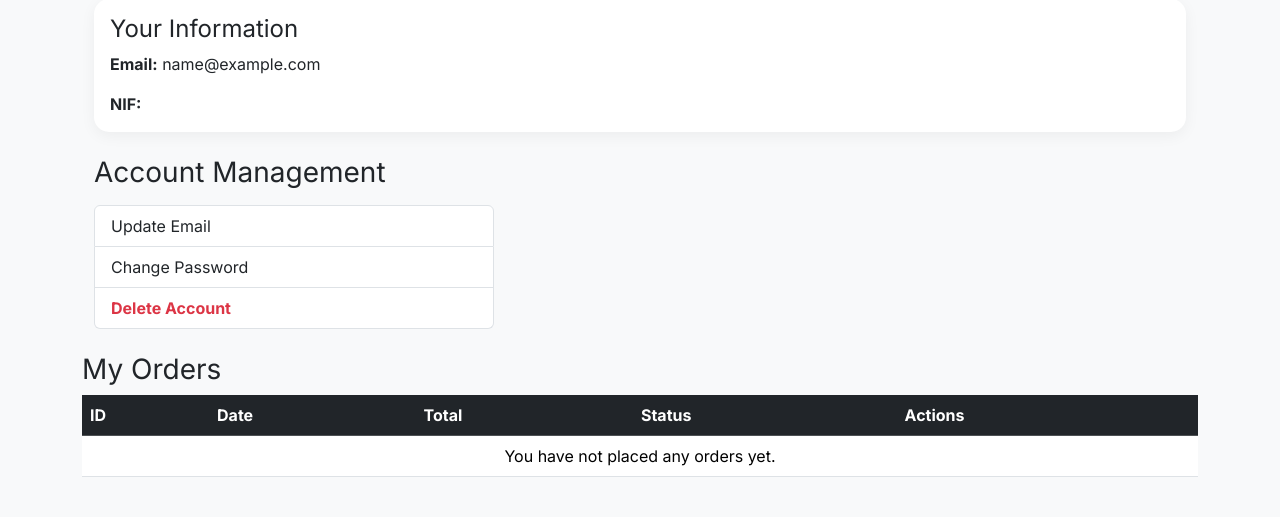
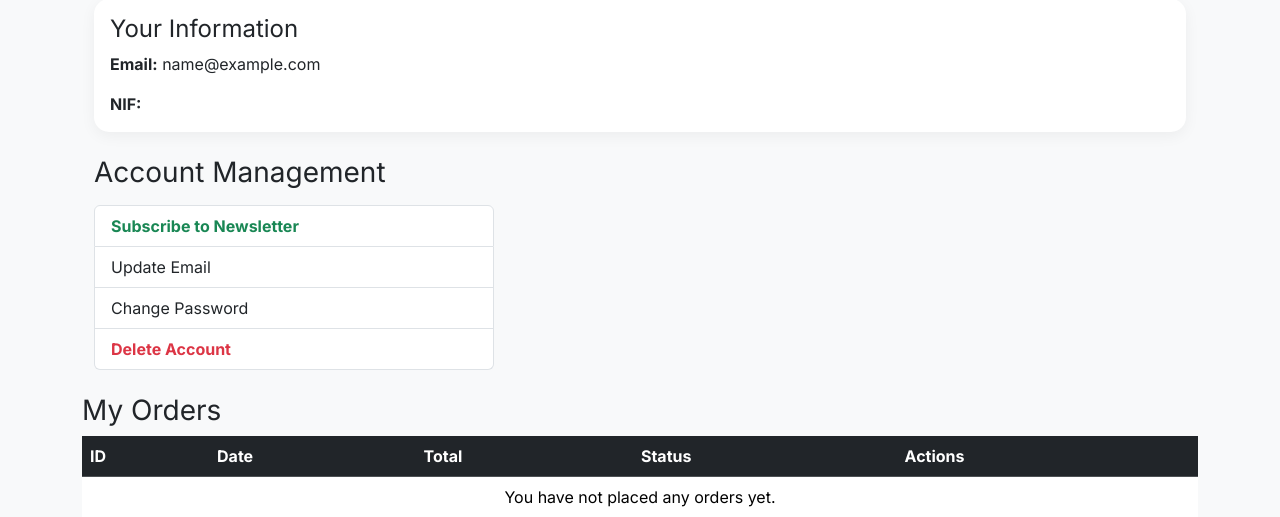
Before and after one commit to leo-snczki/RebootVerde, a Django app: page /users/accounts/profile/ in a window 1280 px wide. Shown: the part 219-736 px from the top of the page. Run offline with Django 4.2, Linux system fonts and the light colour scheme; the visitor is signed in with stand-in values (Sample User, id 1); data that the repository does not hold is empty; parts of the project's set-up code (start-up, migrations or seed data) failed here and were passed over; some libraries are stand-ins or nearby versions.

Commit message:
Add newsletter subscription management: implement subscribe/unsubscribe functionality and update user model

```diff
--- a/maps/signals.py
+++ b/maps/signals.py
@@ -11,7 +11,10 @@ User = get_user_model()
 @receiver(post_save, sender=EwastePin)
 def notify_users_new_pin(sender, instance, created, **kwargs):
     if created:
-        users_emails = list(User.objects.filter(is_active=True).values_list('email', flat=True))
+        users_emails = list(User.objects.filter(
+            is_active=True,
+            receive_newsletter=True
+        ).values_list('email', flat=True))
 
         if users_emails:
             subject = '🌍 Novo Ponto de Coleta: ' + (instance.name or "Disponível no Mapa")
--- a/maps/templates/maps/emails/new_pin_notification.html
+++ b/maps/templates/maps/emails/new_pin_notification.html
@@ -28,7 +28,9 @@
                     </tr>
                     <tr>
                         <td style="background-color: #f8f9fa; padding: 15px; text-align: center; font-size: 12px; color: #999999;">
-                            © 2026 RebootVerde
+                            © 2026 RebootVerde <br>
+                            Recebeu este email porque está inscrito nas novidades de reciclagem. <br>
+                            <a href="http://{{ domain }}{% url 'unsubscribe_newsletter' %}" style="color: #52b788; text-decoration: underline;">Cancelar subscrição</a>
                         </td>
                     </tr>
                 </table>
--- a/users/models.py
+++ b/users/models.py
@@ -34,6 +34,7 @@ class CustomUser(AbstractUser):
     email = models.EmailField(unique=True)
     is_verified = models.BooleanField(default=False)
     verification_code = models.CharField(max_length=6, blank=True, null=True)
+    receive_newsletter = models.BooleanField(default=False)
 
     REQUIRED_FIELDS = ['email', 'nif']
 
--- a/users/templates/users/profile.html
+++ b/users/templates/users/profile.html
@@ -15,6 +15,11 @@
 
     <h3 class="mt-4">{% trans "Account Management" %}</h3>
     <div class="list-group mt-3" style="max-width: 400px;">
+        {% if user.receive_newsletter %}
+            <a href="{% url 'unsubscribe_newsletter' %}" class="list-group-item list-group-item-action text-warning fw-bold">{% trans "Unsubscribe from Newsletter" %}</a>
+        {% else %}
+            <a href="{% url 'subscribe_newsletter' %}" class="list-group-item list-group-item-action text-success fw-bold">{% trans "Subscribe to Newsletter" %}</a>
+        {% endif %}
         <a href="{% url 'change_email' %}" class="list-group-item list-group-item-action">{% trans "Update Email" %}</a>
         <a href="{% url 'password_change' %}" class="list-group-item list-group-item-action">{% trans "Change Password" %}</a>
         <a href="{% url 'delete_account' %}" class="list-group-item list-group-item-action text-danger fw-bold">{% trans "Delete Account" %}</a>
--- a/users/urls.py
+++ b/users/urls.py
@@ -23,6 +23,8 @@ urlpatterns = [
     path("accounts/change-email/", views.change_email, name="change_email"),
     path("accounts/delete-account/", views.delete_account, name="delete_account"),
 
+    path("accounts/unsubscribe/", views.unsubscribe_newsletter, name="unsubscribe_newsletter"),
+    path("accounts/subscribe/", views.subscribe_newsletter, name="subscribe_newsletter"),
 
     path("accounts/password_change/", auth_views.PasswordChangeView.as_view(
         template_name="users/password_change_form.html",
--- a/users/views.py
+++ b/users/views.py
@@ -150,11 +150,6 @@ def password_reset_request(request):
         form = PasswordResetForm()
     return render(request, "users/password_reset_form.html", {"form": form})
 
-from django.shortcuts import render, redirect
-from django.contrib.auth import get_user_model
-from django.contrib.auth.forms import SetPasswordForm
-from django.contrib import messages
-
 User = get_user_model()
 
 def password_reset_verify(request):
@@ -215,3 +210,17 @@ def profile(request):
     return render(request, 'users/profile.html', {
         'orders': orders
     })
+
+@login_required
+def unsubscribe_newsletter(request):
+    request.user.receive_newsletter = False
+    request.user.save()
+    messages.success(request, "Subscrição cancelada com sucesso.")
+    return redirect('profile')
+
+@login_required
+def subscribe_newsletter(request):
+    request.user.receive_newsletter = True
+    request.user.save()
+    messages.success(request, "Subscrição ativada com sucesso.")
+    return redirect('profile')
```
